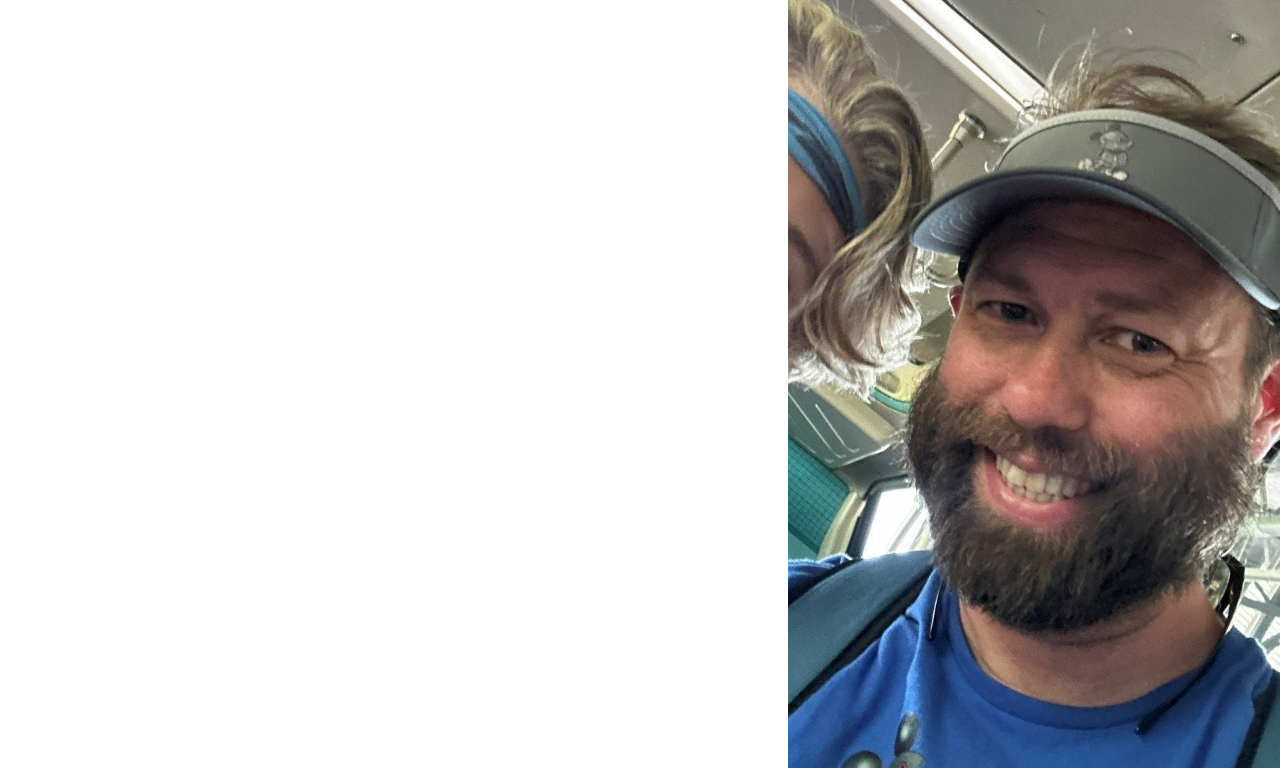
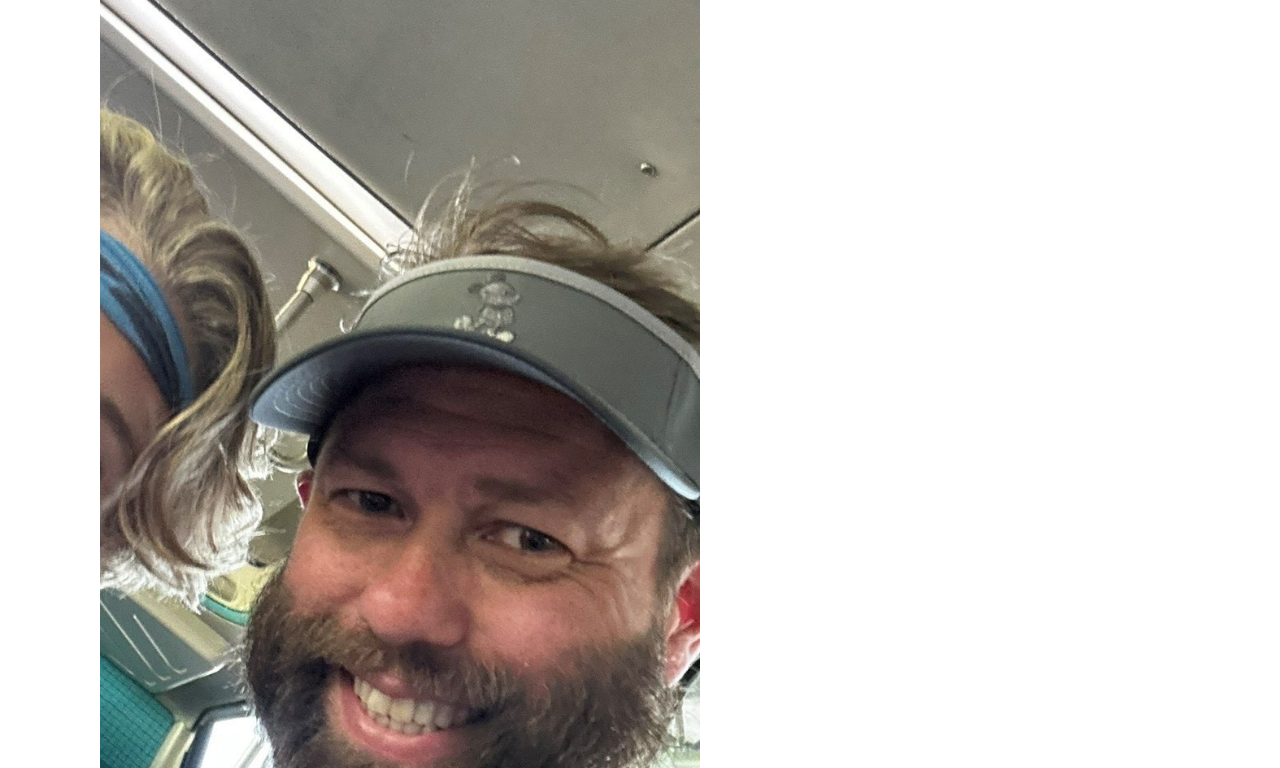
Before and after one commit to angleshero/Tutorial-EPorfolio, a plain HTML site: page index.html in a window 1280 px wide. Shown: the part 103-871 px from the top of the page. Drawn offline with Linux system fonts and the light colour scheme.

Commit message:
helping update

```diff
--- a/styles.css
+++ b/styles.css
@@ -40,6 +40,9 @@ section:nth-child(even) {
     width: 100%;
     max-width: 800px;
     margin: 0 auto;
+    padding: 0 12px;
+    display: flex;
+    flex-direction: column;
 }
 
 p {
@@ -101,7 +104,7 @@ nav {
 #about-me {
     min-height: 100vh;
     display: flex;
-    flex: column;}
+    flex-direction: column;}
 
 .about-me__info {
 display: flex;
@@ -132,6 +135,8 @@ margin-bottom: 28px;
     width: 100%;
 
 }
+
+
 
 /* Improving my own picture */
 transform: scale(1.5);
```
Also changed, not shown: index.html (line endings or trailing spaces).
